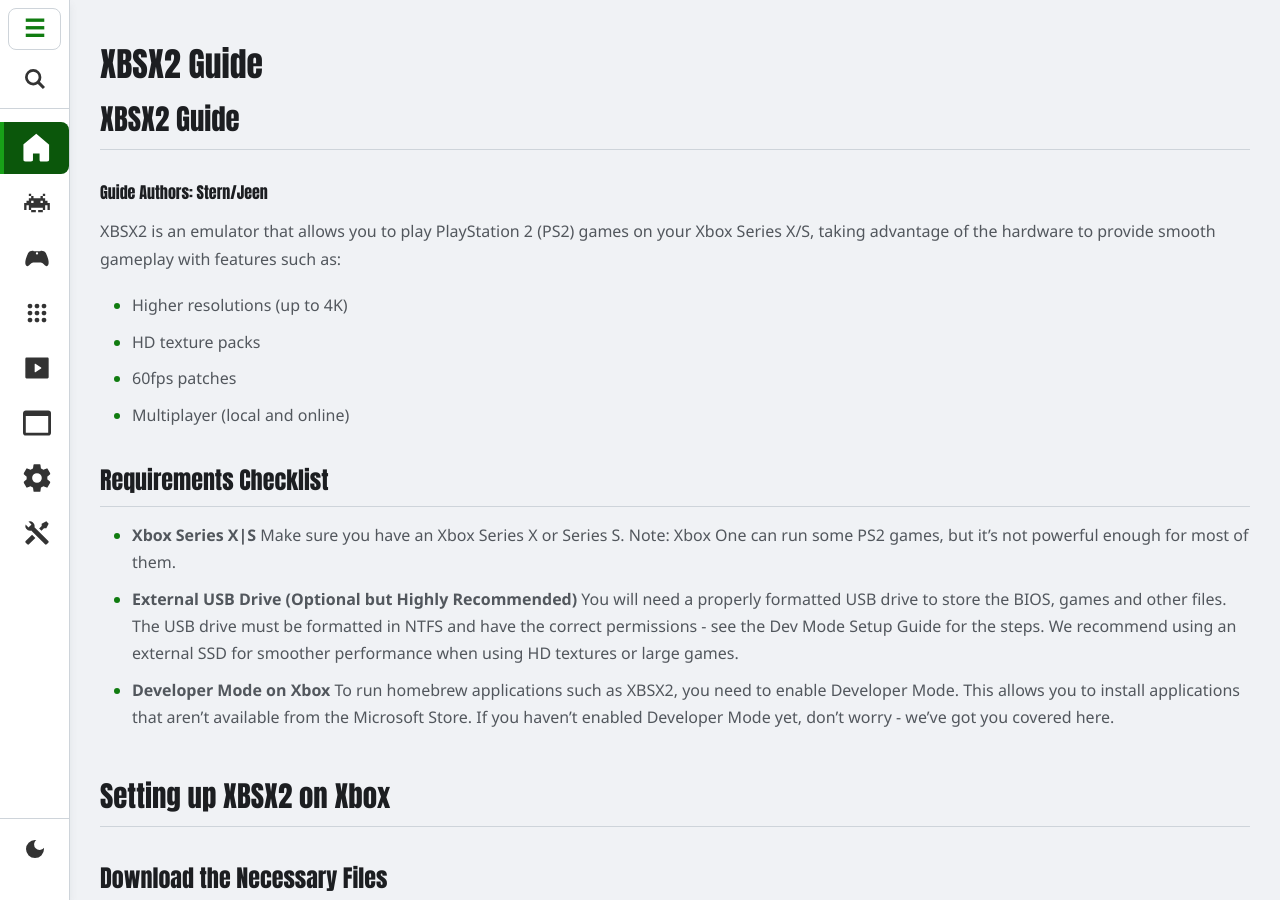
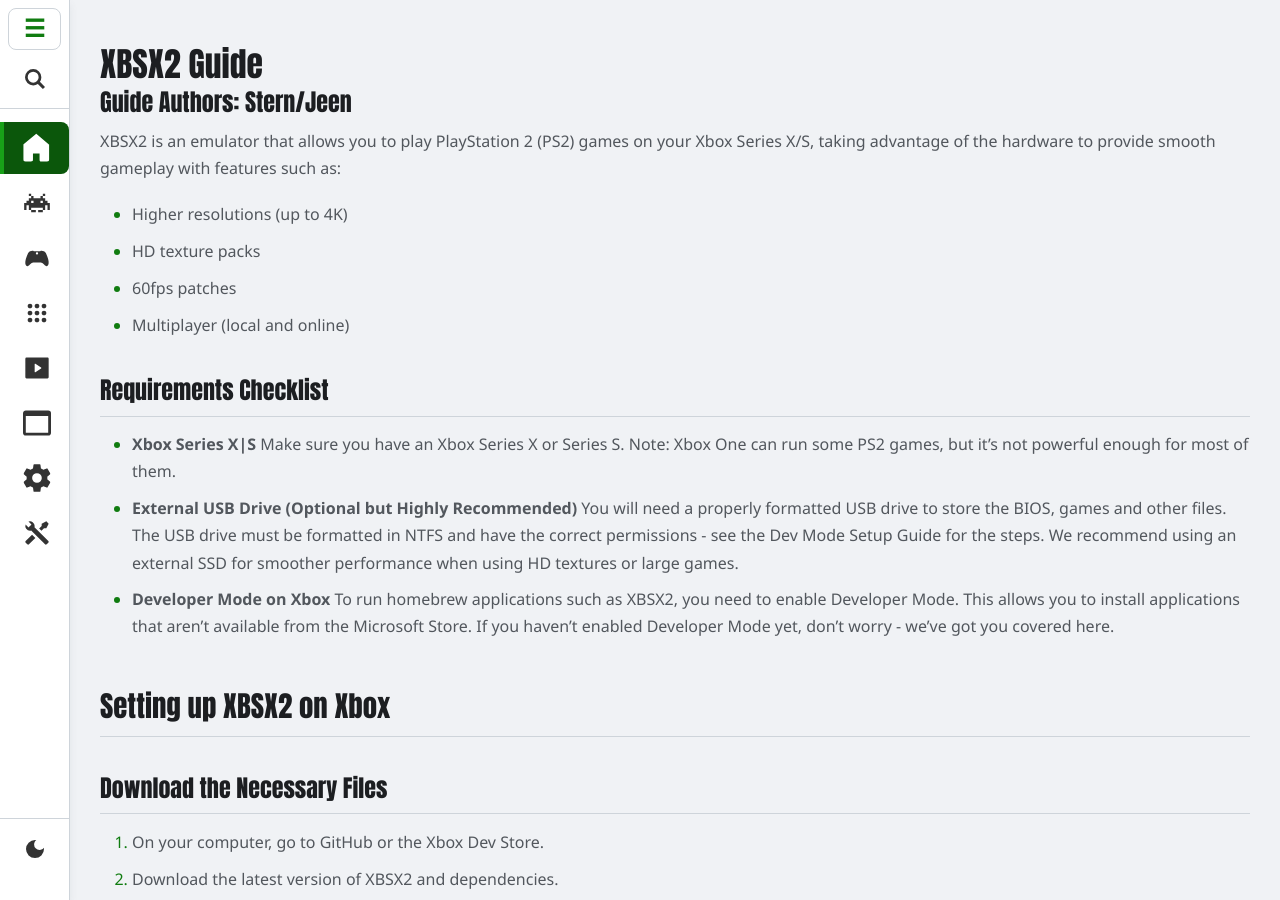
Before and after one commit to EmulationRevival/emulationrevival.github.io, a Jekyll site: the page built from guides/emulators/xbsx2.md, in a window 1280 px wide and 900 px high. Built offline with Jekyll 4.4.1, drawn with Linux system fonts in a browser that asks for light colours.

Commit message:
Update xbsx2.md

```diff
--- a/guides/emulators/xbsx2.md
+++ b/guides/emulators/xbsx2.md
@@ -3,10 +3,8 @@
 title: "XBSX2 Guide"
 permalink: /guides/emulators/xbsx2-guide/
 description: "A guide for setting up XBSX2 on dev mode."
+author: "Guide Authors: Stern/Jeen"
 ---
-
-## XBSX2 Guide
-#### Guide Authors: Stern/Jeen
 
 XBSX2 is an emulator that allows you to play PlayStation 2 (PS2) games on your Xbox Series X/S, taking advantage of the hardware to provide smooth gameplay with features such as:
 
```
